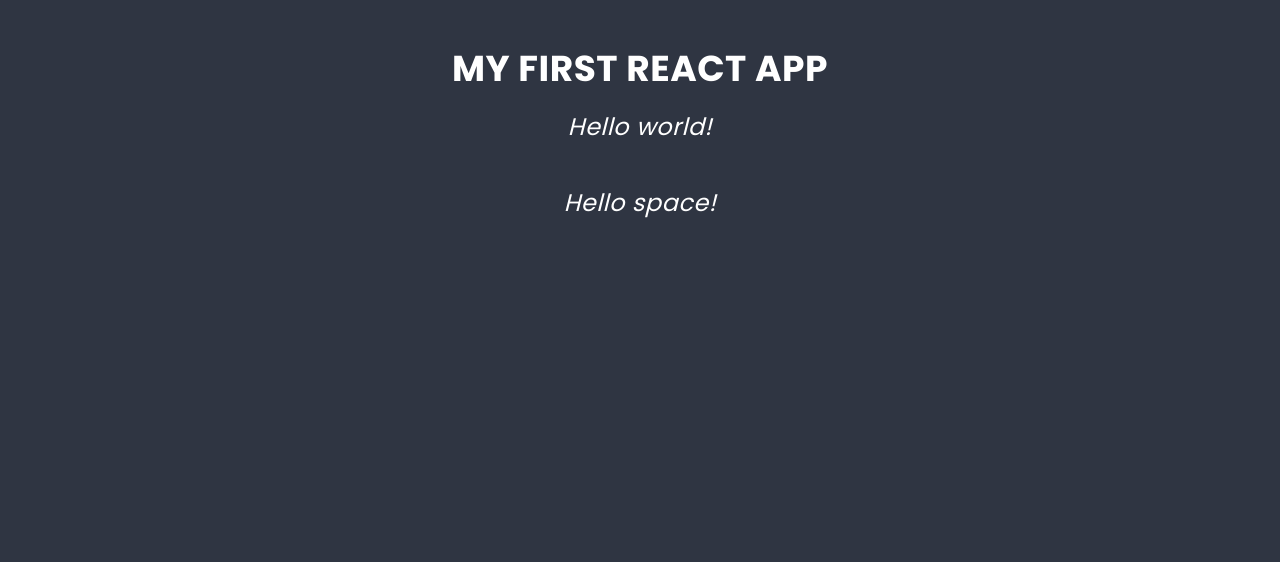
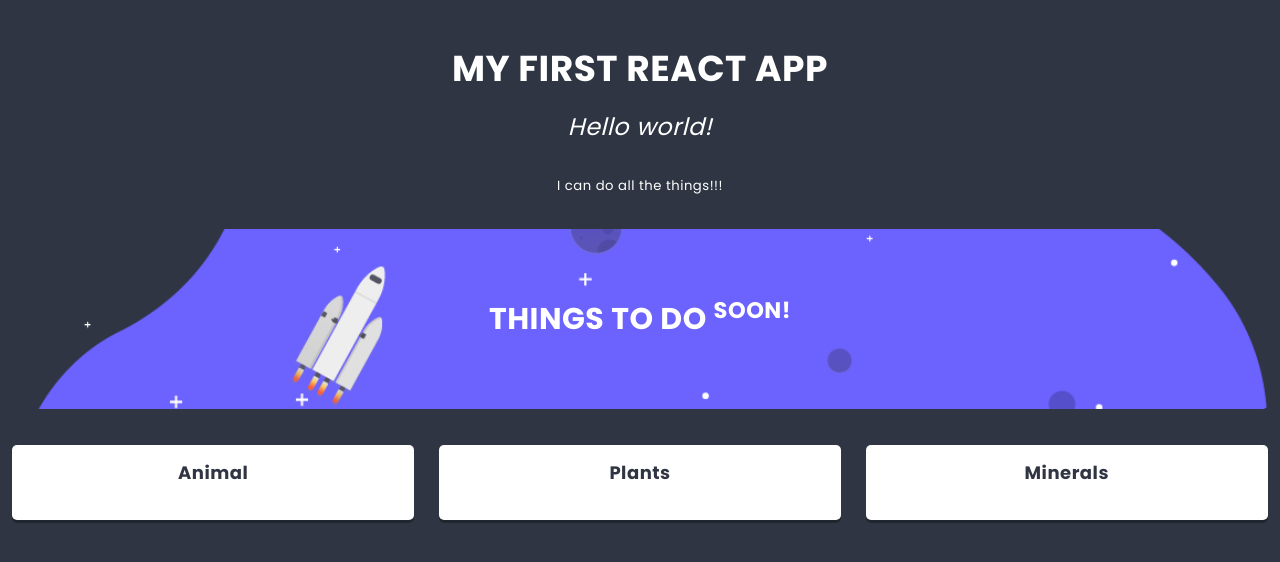
Before and after one commit to jurecki/react, a React app: page / in a window 1280 px wide. Shown: the top 562 px of the page. Built offline with nearby package versions, Linux system fonts and the light colour scheme.

Commit message:
Props added

```diff
--- a/src/components/App/App.js
+++ b/src/components/App/App.js
@@ -1,5 +1,6 @@
 import React from 'react';
 import styles from './App.scss';
+import List from '../List/List';
 
 class App extends React.Component {
   render() {
@@ -7,7 +8,10 @@ class App extends React.Component {
       <main className={styles.component}>
         <h1 className={styles.title}>My first React app</h1>
         <h2 className={styles.subtitle}>Hello world!</h2>
-        <h2 className={styles.subtitle}>Hello space!</h2>
+        <List title={['Things to do ', <sup key='1'>soon!</sup>]}
+              source={'src/images/space.png'}>
+
+        </List>
       </main>
     )
   }
--- /dev/null
+++ b/src/components/Column/Column.js
@@ -0,0 +1,19 @@
+import React from 'react';
+import styles from './column.scss';
+import PropTypes from 'prop-types';
+
+class Column extends React.Component {
+    static propTypes = {
+        titleColumn: PropTypes.node,
+      }
+
+	render() {
+		return (
+			<section className={styles.component}>
+				<h3 className={styles.title}>{this.props.titleColumn}</h3>
+			</section>
+		);
+	}
+}
+
+export default Column;
--- /dev/null
+++ b/src/components/Hero/Hero.js
@@ -0,0 +1,18 @@
+import React from 'react';
+import styles from './Hero.scss';
+import PropTypes from 'prop-types';
+
+const Hero = props => (
+  <header className={styles.component}>
+  <h2 className={styles.title}>{props.titleText}</h2>
+  <img className={styles.image} src={props.source}></img>
+  </header>
+);
+
+Hero.protoTypes = {
+  titleText: PropTypes.node.isRequired,
+  source: PropTypes.node,
+}
+
+
+export default Hero;
--- /dev/null
+++ b/src/components/List/List.js
@@ -0,0 +1,35 @@
+import React from 'react';
+import styles from './List.scss';
+import Hero from '../Hero/Hero';
+import Column from '../Column/Column';
+import PropTypes from 'prop-types';
+
+class List extends React.Component {
+  static propTypes = {
+    title: PropTypes.node.isRequired,
+    childern: PropTypes.node,
+    source: PropTypes.string,
+  }
+
+  static defaultProps = {
+    children: <p>I can do all the things!!!</p>,
+  }
+
+  render() {
+    return (
+      <section className={styles.component}>
+      <div className={styles.description}>
+        {this.props.children}
+      </div>
+       <Hero titleText={this.props.title} source={this.props.source} />
+       <div className={styles.columns}>
+          <Column titleColumn='Animal'/>
+          <Column titleColumn='Plants'/>
+          <Column titleColumn='Minerals'/>
+       </div>
+      </section>
+
+    )
+  }
+}
+export default List;
```
Also changed, not shown: src/images/space.png (added).
